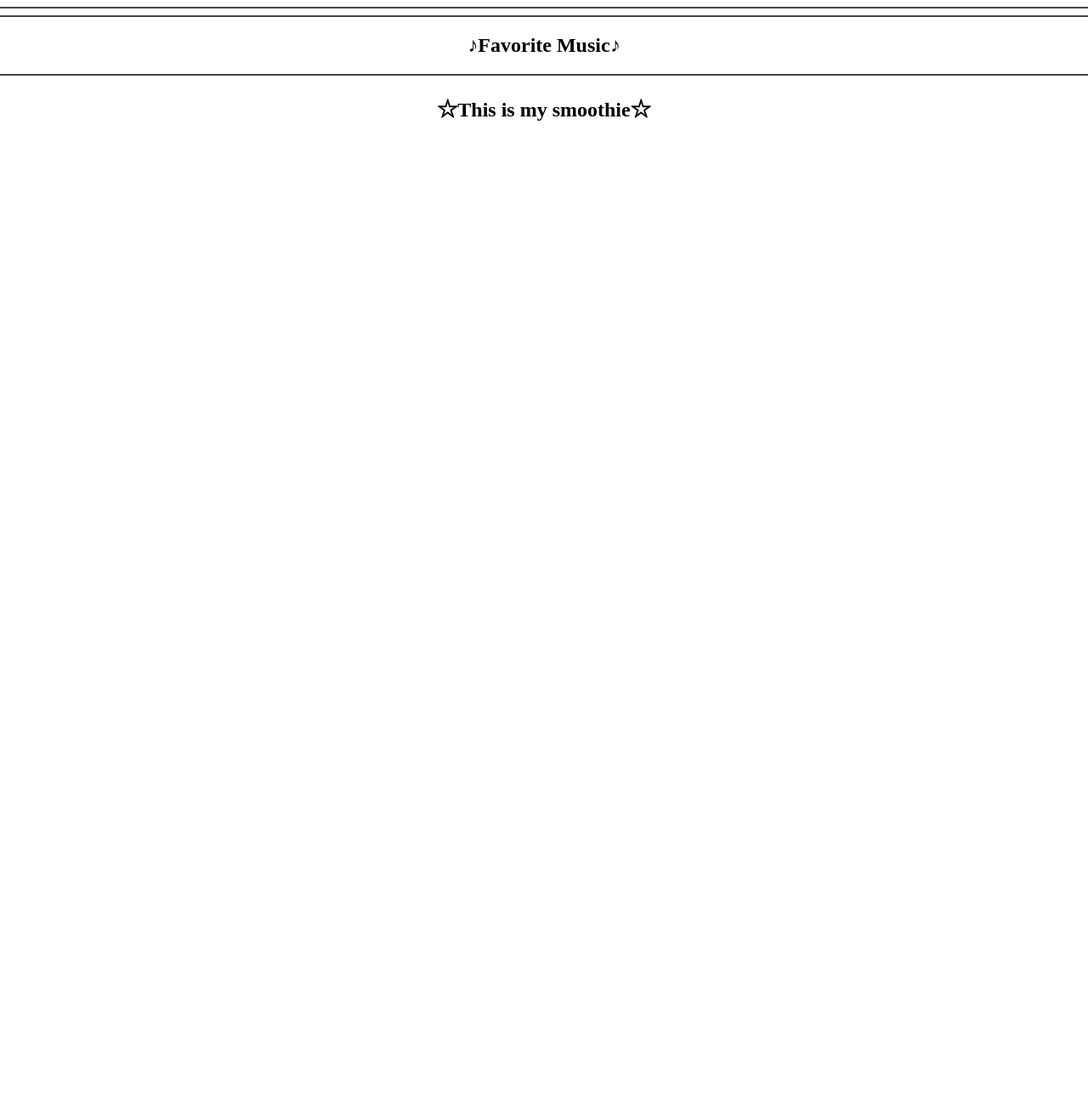
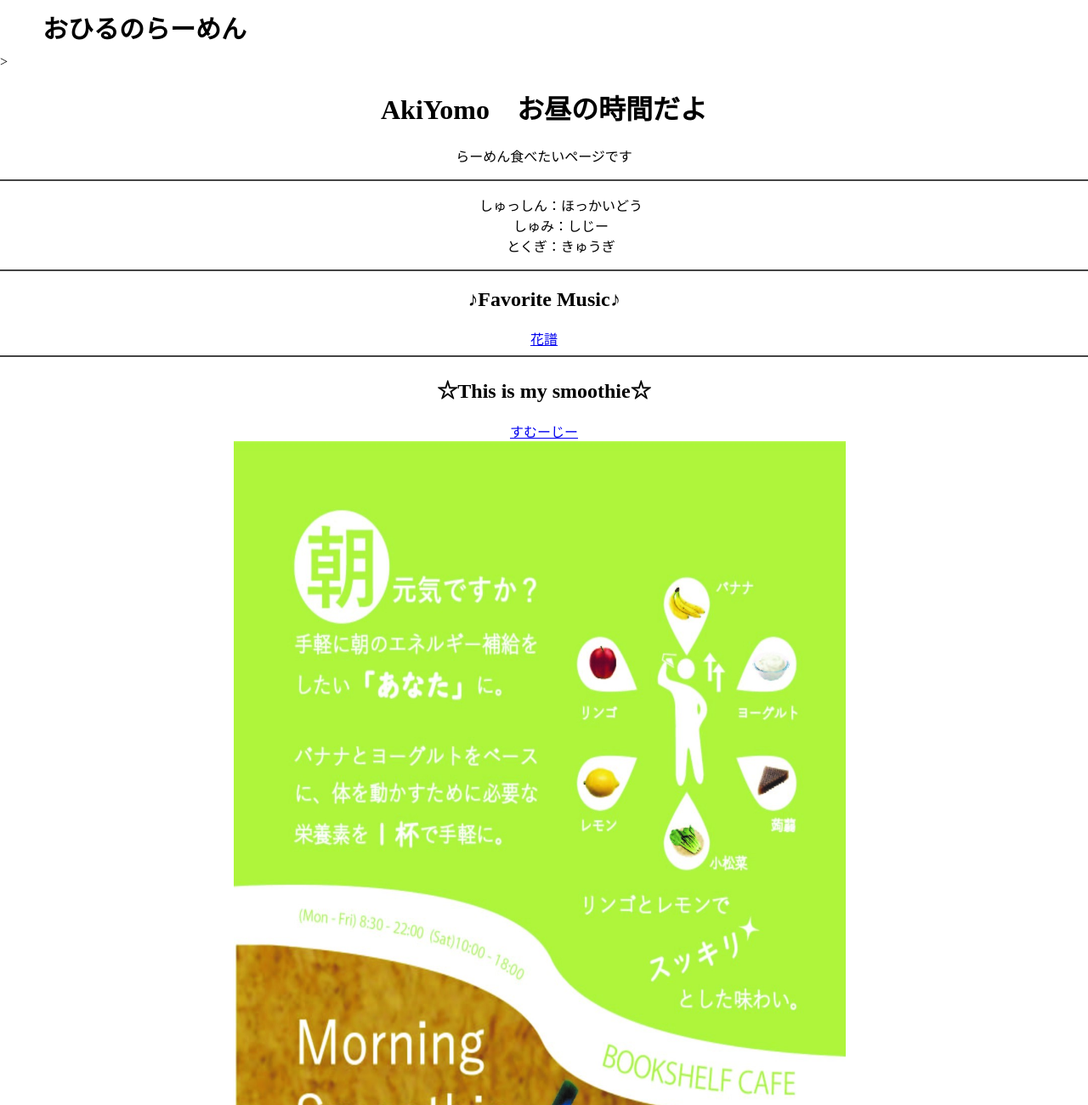
Before and after one commit to AkiYomo/Self-introduction, a plain HTML site: page index.html in a window 1280 px wide. Shown: the top 1300 px of the page at 85% size. Before the commit the page ends 800 px from the top, so only its background shows below. Drawn offline with Linux system fonts and the light colour scheme.

Commit message:
edit-index.heml

```diff
--- a/index.html
+++ b/index.html
@@ -6,7 +6,7 @@
     <meta name="viewport" content="width=device-width, initial-scale=1.0">
     <meta http-equiv="X-UA-Compatible" content="ie=edge">
     <!-- 問題１ -->
-    <title>Sample</title>
+    <title>おなか減った</title>
 
     <style>
         body {
@@ -54,6 +54,11 @@
             text-align: center;
             /* 問題１３ */
         }
+
+        .poster {
+            width:720px;
+            height:1280px;
+        }
     </style>
 
 </head>
@@ -61,19 +66,35 @@
 <body>
     <!-- 問題８ -->
     <!-- ここにヘッダーを作成 -->
+    <header>
+      <div class=header-logo>
+          おひるのらーめん
+      </div>
+    </header>>
 
     <!-- 問題２ -->
     <div class="contents1">
 
         <!-- ここに見出し -->
-
+        <h1>AkiYomo　お昼の時間だよ</h1>
         <!-- ここに段落 -->
-
+        <p>らーめん食べたいページです</p>
         <hr>
 
         <div class="aboutme">
             <!-- 問題７ -->
             <!-- ここにリストを作成 -->
+            <ul>
+                <li>
+                    しゅっしん：ほっかいどう
+                </li>
+                <li>
+                    しゅみ：しじー
+                </li>
+                <li>
+                    とくぎ：きゅうぎ
+                </li>
+            </ul>
         </div>
     </div>
 
@@ -81,10 +102,14 @@
 
     <div class="contents2">
     	<!-- 問題１０ -->
-        <h2>♪Favorite Music♪</h2>
+        <h2><span class="kigou">♪</span>Favorite Music<span class="kigou">♪</span></h2>
         <div>
             <!-- 問題１１ -->
             <!-- Favoriteの内容を3つ作成しよう -->
+            <div>
+                <a href="https://twitter.com/virtual_kaf">花譜</a>
+            </div>
+
         </div>
     </div>
 
@@ -92,16 +117,20 @@
 
     <div class="contents3">
 		<!-- 問題１０ -->
-        <h2>☆This is my smoothie☆</h2>
+        <h2><span class="kigou">☆</span>This is my smoothie<span class="kigou">☆</span></h2>
         <div>
             <!-- 問題３ -->
             <!-- ここにリンクを作成 -->
+            <a href="http://192.168.2.78/" target="_blank">すむーじー</a>
             <!-- 問題４ ※上記リンクを別タブで開くように指定-->
+
+
         </div>
 
         <div>
             <!-- 問題５ -->
             <!-- ここに画像を表示 -->
+            <a href="http://192.168.2.78/" target="_blank"><img class="poster" src="./img/poster.jpg" alt="ぽすたー"></a>>
             <!-- 問題６　上記画像をリンクにしてみよう -->
         </div>
     </div>
@@ -109,6 +138,11 @@
 
     <!-- 問題９ -->
     <!-- ここにフッターを作成 -->
+    <footer>
+        <div class="footer-logo">
+            <small>Copyright @ 2019 ｛AkiYomo らーめん店｝ All Rights Reserved.</small>
+        </div>
+    </footer>
 </body>
 
 </html>
```
Also changed, not shown: img/poster.jpg (added).
